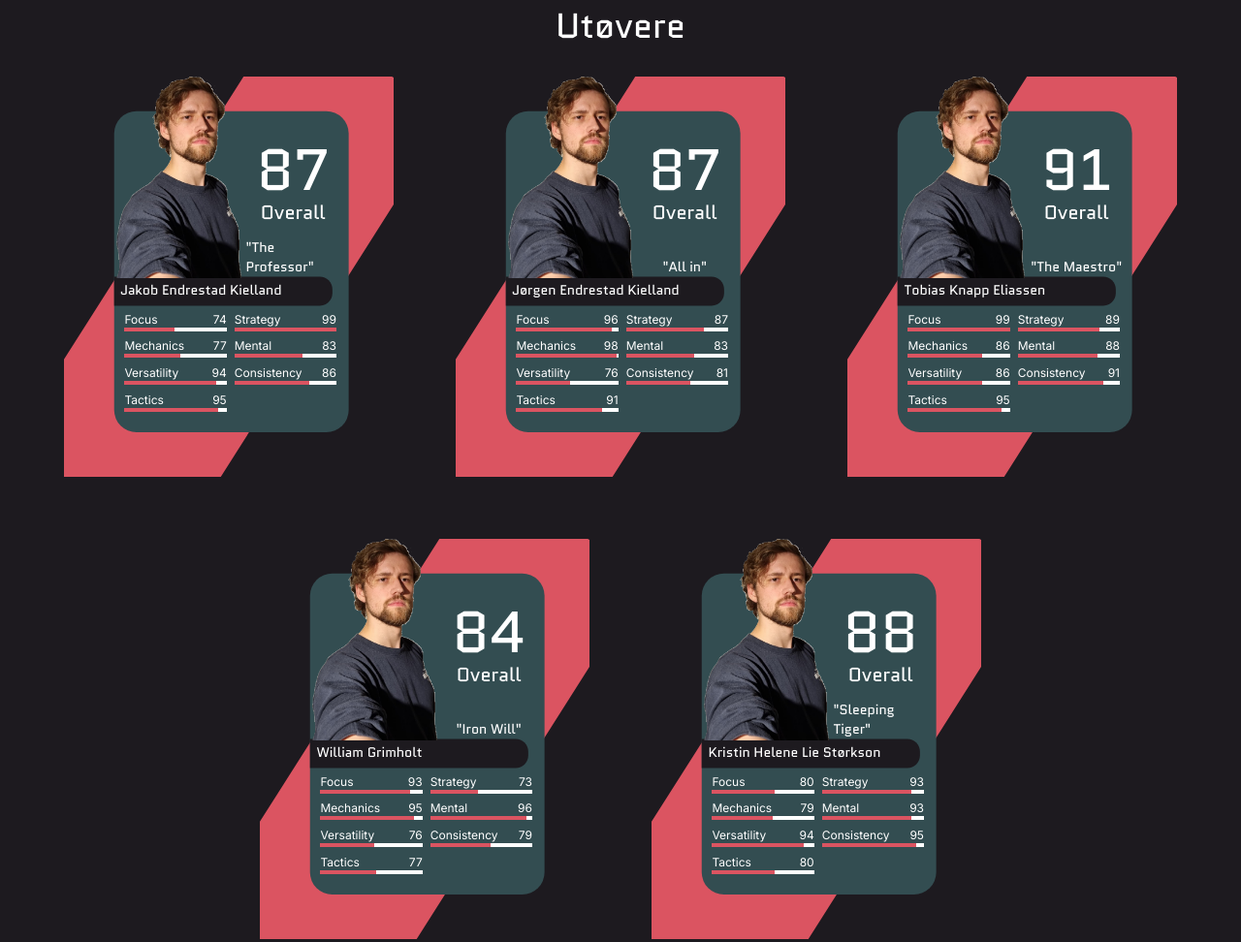
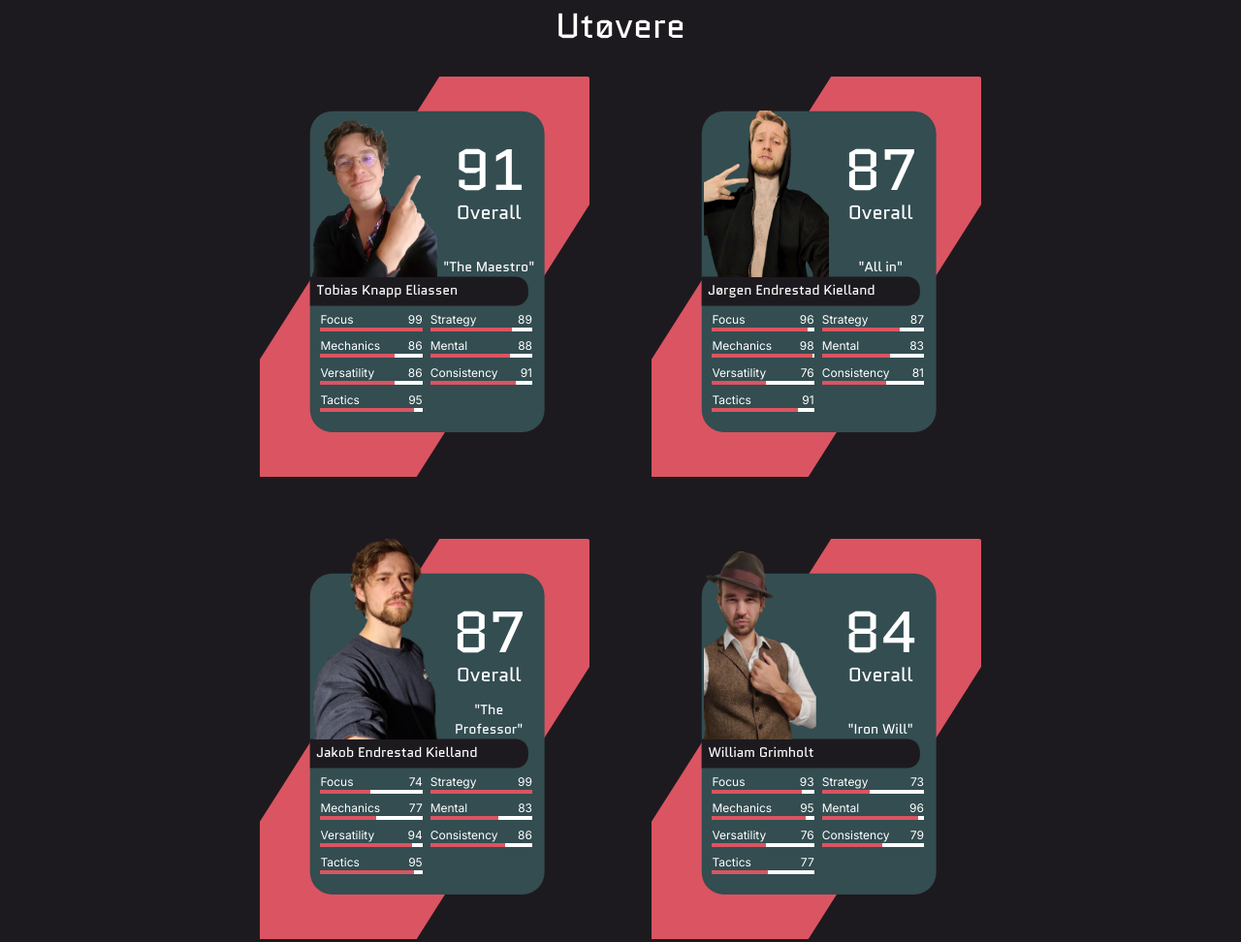
Before and after one commit to itzjacki/gamernesgamer.no, an Astro site: page / in a window 1280 px wide. Shown: the part 960-1932 px from the top of the page at 97% size. Built offline with nearby package versions, Linux system fonts and the light colour scheme; Astro itself is replaced by a stand-in of ours.

Commit message:
update gamers

```diff
--- a/src/components/GamerCard.astro
+++ b/src/components/GamerCard.astro
@@ -54,11 +54,11 @@ function capitalizeFirst(s: string) {
           Overall
         </p>
         <img
-          class="w-full gridImage"
+          class="w-full gridImage self-end mb-[-1px]"
           src={imagePath}
           alt={`Bilde av ${name}`}
         />
-        <p class="gridNickname text-sm font-quantico self-end justify-self-center px-1">
+        <p class="gridNickname text-sm font-quantico self-end justify-self-center px-1 text-center">
           {nickname}
         </p>
         <p class="gridName font-quantico text-sm self-center pl-1">{name}</p>
--- a/src/gamers.ts
+++ b/src/gamers.ts
@@ -1,7 +1,7 @@
 export interface Gamer {
   name: string;
   nickname: string;
-  imagePath: string;
+  imagePath: string; // should be 1000px tall
   overallRating: number;
   stats: GamerStats;
 }
@@ -18,9 +18,40 @@ export interface GamerStats {
 
 export const gamers: Gamer[] = [
   {
+    name: 'Tobias Knapp Eliassen',
+    nickname: '"The Maestro"',
+    imagePath: 'images/gamers/tobias.png',
+    stats: {
+      focus: 99,
+      strategy: 89,
+      mechanics: 86,
+      mental: 88,
+      versatility: 86,
+      consistency: 91,
+      tactics: 95,
+    },
+    overallRating: 91,
+  },
+  {
+    name: 'Jørgen Endrestad Kielland',
+    nickname: '"All in"',
+    imagePath: 'images/gamers/jorgen.png',
+    stats: {
+      focus: 96,
+      strategy: 87,
+      mechanics: 98,
+      mental: 83,
+      versatility: 76,
+      consistency: 81,
+      tactics: 91,
+    },
+    overallRating: 87,
+  },
+
+  {
     name: 'Jakob Endrestad Kielland',
     nickname: '"The Professor"',
-    imagePath: 'images/image.png',
+    imagePath: 'images/gamers/jakob.png',
     stats: {
       focus: 74,
       strategy: 99,
@@ -33,39 +64,9 @@ export const gamers: Gamer[] = [
     overallRating: 87,
   },
   {
-    name: 'Jørgen Endrestad Kielland',
-    nickname: '"All in"',
-    imagePath: 'images/image.png',
-    stats: {
-      focus: 96,
-      strategy: 87,
-      mechanics: 98,
-      mental: 83,
-      versatility: 76,
-      consistency: 81,
-      tactics: 91,
-    },
-    overallRating: 87,
-  },
-  {
-    name: 'Tobias Knapp Eliassen',
-    nickname: '"The Maestro"',
-    imagePath: 'images/image.png',
-    stats: {
-      focus: 99,
-      strategy: 89,
-      mechanics: 86,
-      mental: 88,
-      versatility: 86,
-      consistency: 91,
-      tactics: 95,
-    },
-    overallRating: 91,
-  },
-  {
     name: 'William Grimholt',
     nickname: '"Iron Will"',
-    imagePath: 'images/image.png',
+    imagePath: 'images/gamers/william.png',
     stats: {
       focus: 93,
       strategy: 73,
@@ -77,19 +78,19 @@ export const gamers: Gamer[] = [
     },
     overallRating: 84,
   },
-  {
-    name: 'Kristin Helene Lie Størkson',
-    nickname: '"Sleeping Tiger"',
-    imagePath: 'images/image.png',
-    stats: {
-      focus: 80,
-      strategy: 93,
-      mechanics: 79,
-      mental: 93,
-      versatility: 94,
-      consistency: 95,
-      tactics: 80,
-    },
-    overallRating: 88,
-  },
+  // {
+  //   name: 'Kristin Helene Lie Størkson',
+  //   nickname: '"Sleeping Tiger"',
+  //   imagePath: 'images/image.png',
+  //   stats: {
+  //     focus: 80,
+  //     strategy: 93,
+  //     mechanics: 79,
+  //     mental: 93,
+  //     versatility: 94,
+  //     consistency: 95,
+  //     tactics: 80,
+  //   },
+  //   overallRating: 88,
+  // },
 ];
--- a/src/pages/index.astro
+++ b/src/pages/index.astro
@@ -65,7 +65,10 @@
       }
     </section>
 
-    <section id="participants" class="flex flex-col items-center gap-8">
+    <section
+      id="participants"
+      class="flex flex-col items-center gap-8 max-w-4xl"
+    >
       <h2 class="text-3xl sm:text-4xl font-quantico">Utøvere</h2>
       <ul class="flex flex-wrap gap-16 justify-center">
         {
```
Also changed, not shown: public/images/gamers/jakob.png (added), public/images/gamers/jorgen.png (added), public/images/gamers/tobias.png (added), public/images/gamers/william.png (added).
